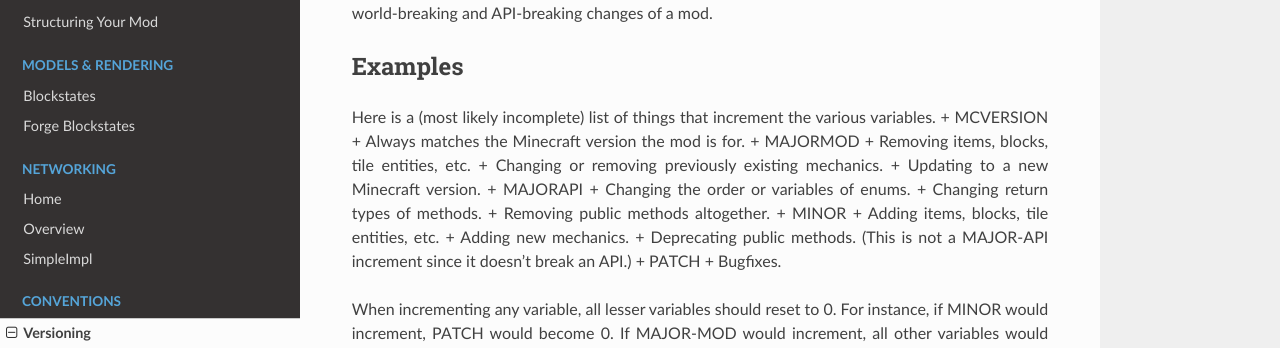
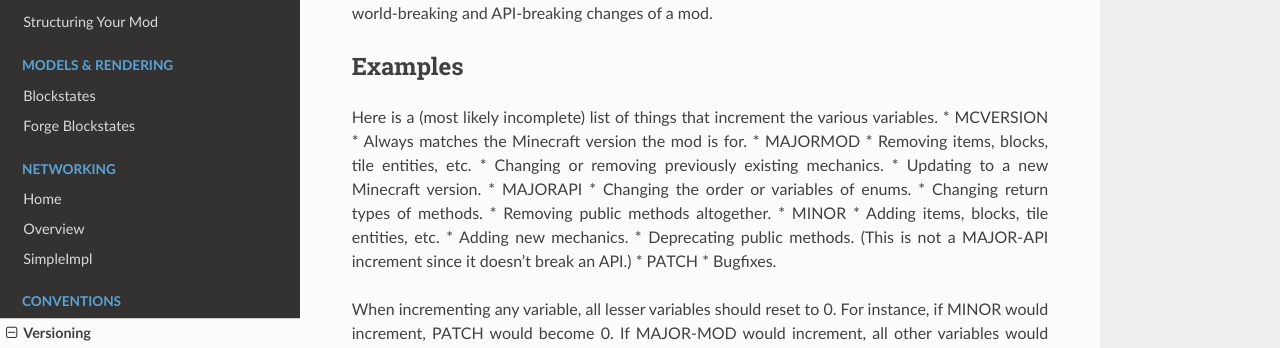
Before and after one commit to MinecraftForge/Documentation, an MkDocs documentation site: the page built from docs/conventions/versioning.md, in a window 1280 px wide and 900 px high. Shown: the part 230-578 px from the top of the window. Built offline with MkDocs 1.6.1, drawn with Linux system fonts in a browser that asks for light colours; nearby versions of some CDN libraries; old or Windows-style settings are respelled for this version of MkDocs.

```diff
--- a/docs/conventions/versioning.md
+++ b/docs/conventions/versioning.md
@@ -3,22 +3,22 @@ In general projects, [Semantic Versioning](http://semver.org/) is often used (wh
 
 ## Examples
 Here is a (most likely incomplete) list of things that increment the various variables.
-+ MCVERSION
-	+ Always matches the Minecraft version the mod is for.
-+ MAJORMOD
-	+ Removing items, blocks, tile entities, etc.
-	+ Changing or removing previously existing mechanics.
-	+ Updating to a new Minecraft version.
-+ MAJORAPI
-	+ Changing the order or variables of enums.
-	+ Changing return types of methods.
-	+ Removing public methods altogether.
-+ MINOR
-	+ Adding items, blocks, tile entities, etc.
-	+ Adding new mechanics.
-	+ Deprecating public methods. (This is not a MAJOR-API increment since it doesn't break an API.)
-+ PATCH
-	+ Bugfixes.
+* MCVERSION
+	* Always matches the Minecraft version the mod is for.
+* MAJORMOD
+	* Removing items, blocks, tile entities, etc.
+	* Changing or removing previously existing mechanics.
+	* Updating to a new Minecraft version.
+* MAJORAPI
+	* Changing the order or variables of enums.
+	* Changing return types of methods.
+	* Removing public methods altogether.
+* MINOR
+	* Adding items, blocks, tile entities, etc.
+	* Adding new mechanics.
+	* Deprecating public methods. (This is not a MAJOR-API increment since it doesn't break an API.)
+* PATCH
+	* Bugfixes.
 
 When incrementing any variable, all lesser variables should reset to 0. For instance, if MINOR would increment, PATCH would become 0. If MAJOR-MOD would increment, all other variables would become 0.
 
```
